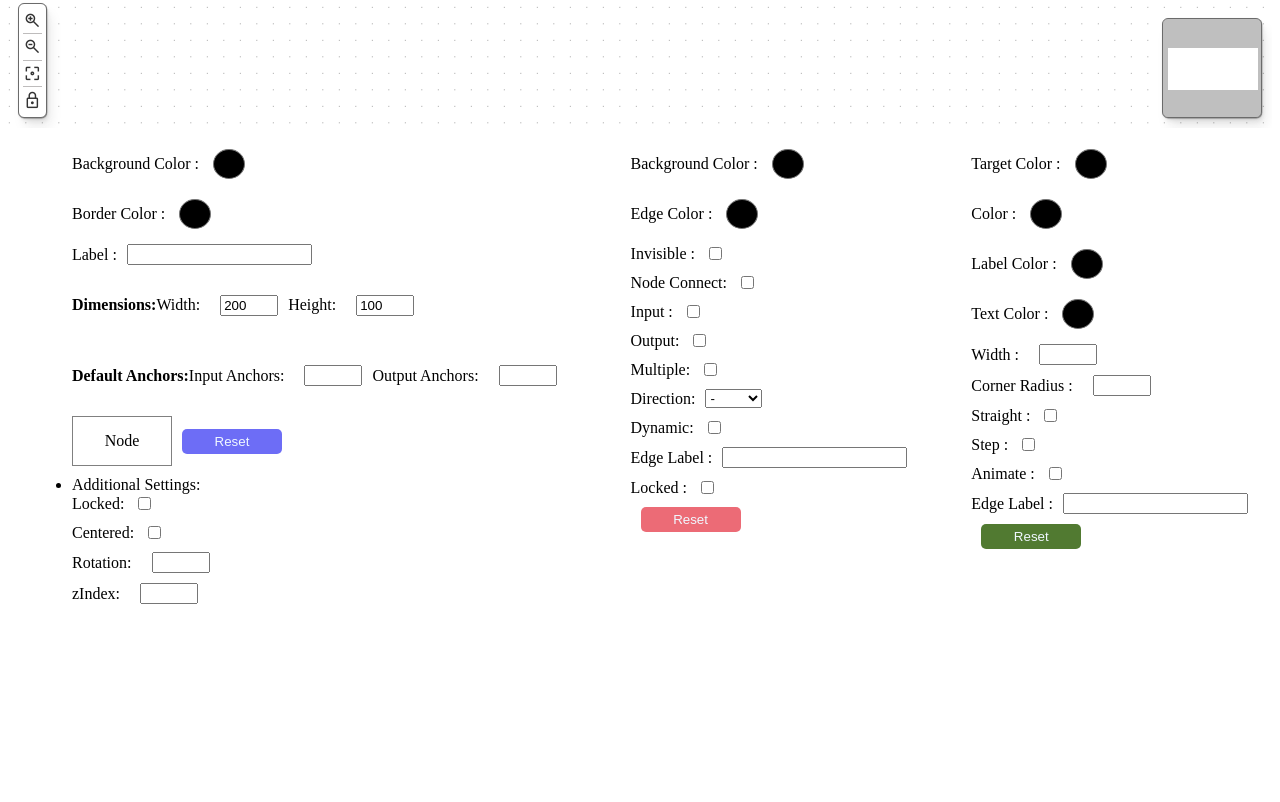
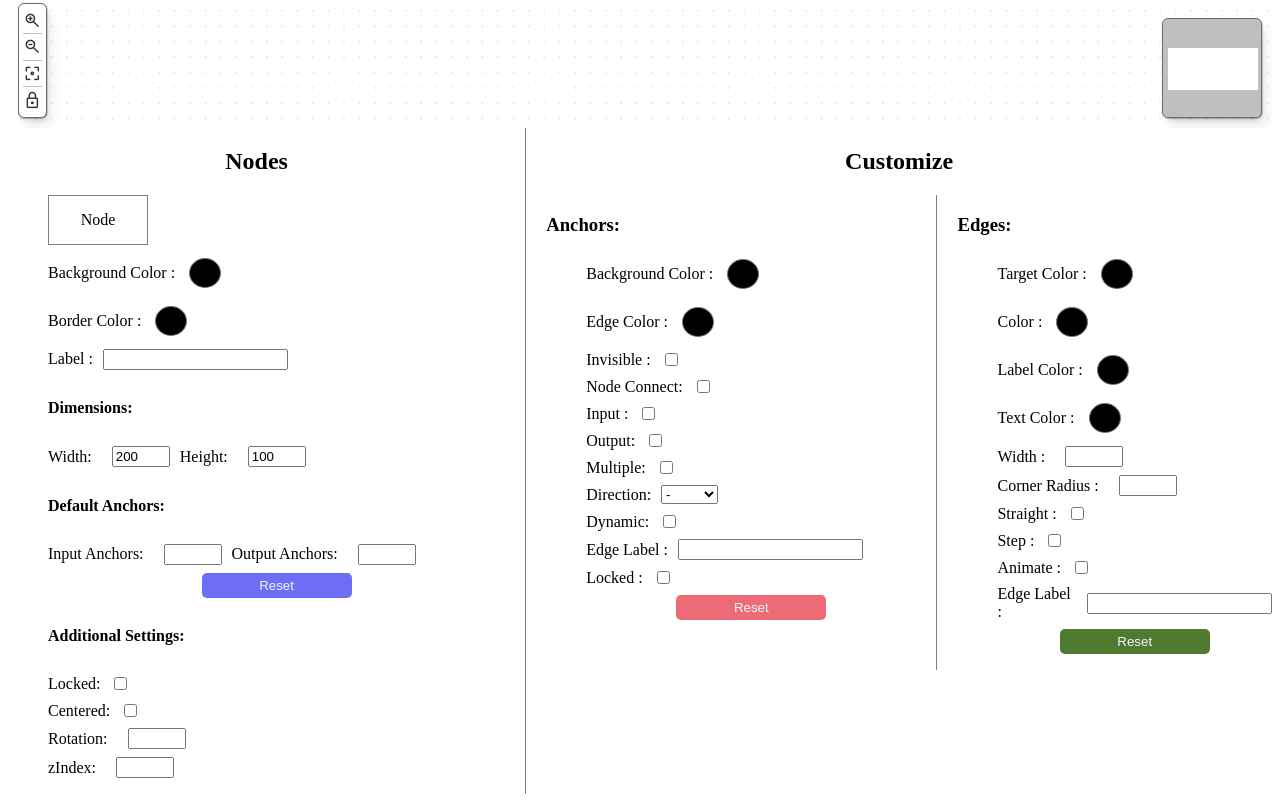
Before and after one commit to open-source-labs/Svelvet, a SvelteKit app: page /drawer in a window 1280 px wide. Shown: the part 480-1282 px from the top of the page. Before the commit the page ends 1108 px from the top, so only its background shows below. Built offline with nearby package versions, Linux system fonts and the light colour scheme.

Commit message:
edge functionality fix part-1
Co-authored-by: Wesley Waters <https://github//Wesley-Waters>
Co-authored-by: Rathna Chinthalapalli <https://www.github.com/rathna.git>

```diff
--- a/src/routes/drawer/+page.svelte
+++ b/src/routes/drawer/+page.svelte
@@ -3,8 +3,9 @@
    import ThemeToggle from '$lib/components/ThemeToggle/ThemeToggle.svelte';
    import type { NodeConfig, CSSColorString, Direction} from '$lib/types';
 
-   let nodes: NodeConfig[] = [];
-   let anchors: any[] = [];
+   let defaultNodes: NodeConfig[] = [];
+   let customNodes: NodeConfig[] = [];
+   let anchors: any = {};
    let dropped_in :boolean;
 
    // types for node creation
@@ -32,6 +33,7 @@
    let edgeColor: CSSColorString | undefined;
    let anchorLocked: boolean | undefined;
    let anchorBgColor: CSSColorString | undefined;
+
 
    //types for edge creation
    let edgeWidth: number | undefined;
@@ -91,21 +93,28 @@
                 if(vals[i]) nodeProps[names[i]] = vals[i];
             }
         }
+
         // Add props to node if they exist
         addProp(nodePropNames, nodePropsArray, nodeProps);
-        nodes = [...nodes, {...nodeProps}];
 
          // Object that stores properties for the created anchor
         const anchorProps: any = {};
         // Array of property names and values for anchor
-        const anchorPropNames: any[] = ['invisible', 'nodeConnect', 'input', 'output', 'multiple', 'direction', 'dynamic', 'edgeLabel', 'edgeColor', 'locked', 'bgColor'];
-        const anchorPropsArray: any[] = [invisible, nodeConnect, input, output, multiple, direction, dynamic, anchorEdgeLabel, edgeColor, anchorLocked, anchorBgColor];
+        const anchorPropNames: any[] = ['invisible', 'nodeConnect', 'input', 'output', 'multiple', 'dynamic', 'edgeLabel', 'edgeColor', 'locked', 'bgColor'];
+        const anchorPropsArray: any[] = [invisible, nodeConnect, input, output, multiple, dynamic, anchorEdgeLabel, edgeColor, anchorLocked, anchorBgColor];
         // Adds props to anchor if they exist
         addProp(anchorPropNames, anchorPropsArray, anchorProps);
-        anchors = [...anchors, {...anchorProps}]
+        // If props were given to create an anchor, an anchor has been created
+        if (Object.keys(anchorProps).length) {
+            customNodes = [...customNodes, {...nodeProps}]
+            anchors = anchorProps;
             console.log(anchors)
+        } else {
+            defaultNodes = [...defaultNodes, {...nodeProps}];
         }
-    // Button clicks for Nodes
+    }
+
+    // Button clicks for defaultNodes
     const handleNodeResetButtonClick = (e: any) => {
 		bgColor = undefined;
 	 	borderColor = undefined;
@@ -176,6 +185,8 @@
         edgeColor = undefined;
         anchorLocked = undefined;
         anchorBgColor = undefined;
+
+        anchors = {};
 	}
 
     //Button clicks for Edges
@@ -212,24 +223,33 @@
 	on:dragenter={handleDragEnter}
 	on:dragleave={handleDragLeave}
 	on:drop={handleDragDrop}
-    on:dragover = {onDragOver}
->
-	<Svelvet height={600} zoom={0.75} minimap controls>
-		{#each nodes as node}
+    on:dragover = {onDragOver}>
+
+
+<Svelvet height={600} zoom={0.70} minimap controls>
+    {#each defaultNodes as node}
+        <Node {...node} drop="cursor"/>
+    {/each}
+    {#each customNodes as node}
         <Node {...node} drop="cursor">
-                {#each anchors as anchor}
-                    <Anchor {...anchor}></Anchor>
-                {/each}
+                <Anchor {...anchors}></Anchor>
         </Node>
     {/each}
     <ThemeToggle main=light alt=dark slot='toggle'/>
 </Svelvet>
+
+
+
 </div>
 
 
 <div id='drawerContainer'>
     <div id='nodeContainer'>
+        <h2>Nodes </h2>
         <ul>
+            <li class='list-item'>
+                <div class='defaultNodes' draggable='true' on:dragstart={handleDragStart} on:dragend={handleDragEnd}> Node </div>
+            </li>
             <li class='list-item'>
                 <label for='bgColor'>Background Color : </label>
                 <input id='bgColor' class='colorWheel' type='color' bind:value={bgColor}>
@@ -242,25 +262,31 @@
                 <label for='label'>Label : </label>
                 <input id='label' type="text" bind:value={label}>
             </li>
+            <li class='list-item'>
+                <h4>Dimensions: </h4>
+            </li>
             <li class="list-item">
-                <h4>Dimensions: </h4>
                 <label for='width'>Width:</label>
                     <input id='width' class='inputField' type='input' bind:value={width}>
                 <label for='height'>Height:</label>
                     <input id='height' class='inputField' type='input' bind:value={height}>
             </li>
+            <li class='list-item'>
+                <h4>Default Anchors: </h4>
+            </li>
             <li class="list-item">
-                <h4>Default Anchors: </h4>
                 <label for="inputAnchor">Input Anchors: </label>
                 <input id='inputAnchor' class='inputField' type="number" bind:value={inputs}>
                 <label for="outputAnchor">Output Anchors: </label>
                 <input id='outputAnchor' class='inputField' type="number" bind:value={outputs}>
             </li>
+
             <li class='list-item'>
-                <div class='nodes' draggable='true' on:dragstart={handleDragStart} on:dragend={handleDragEnd}> Node </div>
                 <button class ='nodeResetBtn btn' on:click|stopPropagation={handleNodeResetButtonClick}>Reset</button>
             </li>
-            <li>Additional Settings: </li>
+            <li class='list-item'>
+                <h4>Additional Settings:</h4>
+            </li>
             <li class='list-item'>
                 <label for='locked'>Locked: </label>
                 <input id='label' type="checkbox" bind:value={locked} on:change={handleLockedButtonClick}>
@@ -280,7 +306,15 @@
 
         </ul>
     </div>
+    <div id='customContainer'>
+        <div id="customHeading">
+            <h2>Customize</h2>
+        </div>
+       <div id="innerContainer">
+
       <div id='anchorContainer'>
+
+        <h3>Anchors:</h3>
         <ul>
             <li class='list-item'>
                 <label for='anchorBgColor'>Background Color : </label>
@@ -340,6 +374,7 @@
         </ul>
     </div>
     <div id="edgeContainer">
+        <h3>Edges:</h3>
         <ul>
             <li class='list-item'>
                 <label for='targetColor'>Target Color : </label>
@@ -388,45 +423,45 @@
         </ul>
     </div>
     </div>
-
-
-
-
-
-
-
+    </div>
+</div>
 
 
 <style>
+
+    /* General Styling */
     #drawerContainer{
         display: flex;
-        flex-direction: row;
-        justify-content: space-evenly;
+        position: relative;
+        overflow-y: auto;
+        width: 100%;
+    }
+
+    #customHeading{
+        margin: auto;
+        display: block;
+        text-align: center;
+    }
+
+    #customContainer{
+        width: 60%;
+    }
+
+    #innerContainer{
+       display: flex;
+
     }
 
     label {
         margin-right: 10px;
     }
 
-    /* nodeContainer Styling */
-    .nodes{
-        box-sizing: border-box;
-
-
-        display: flex;
-        align-items: center;
-        justify-content: center;
-        height: 50px;
-        width: 100px;
-        border: 1px solid gray;
-        cursor: pointer;
-    }
     .list-item{
         display: flex;
         flex-direction: row;
         align-items: center;
         list-style: none;
-        margin-bottom: 10px;
+        margin-bottom: 8px;
     }
     .colorWheel{
         -webkit-appearance: none;
@@ -454,26 +489,56 @@
     }
 
     .btn {
-        width: 100px;
-
+        width: 150px;
         color: aliceblue;
         padding: 5px;
-        margin-left: 10px;
+        margin: auto;
         border: none;
         border-radius: 5px;
         cursor: pointer;
+
     }
+
+    /* nodeContainer Styling */
+    #nodeContainer{
+        width: 40%;
+        padding-right: 20px;
+        border-right: 1px solid gray;
+    }
+
+    #nodeContainer h2{
+        text-align: center;
+    }
+    .defaultNodes{
+        box-sizing: border-box;
+        display: flex;
+        align-items: center;
+        justify-content: center;
+        height: 50px;
+        width: 100px;
+        border: 1px solid gray;
+        cursor: grab;
+    }
+
     .nodeResetBtn{
         background-color: rgb(109, 109, 246);
     }
-    /* --------- */
+
     /* Anchor Styling  */
-
+    #anchorContainer{
+        width: 50%;
+        margin-left: 20px;
+        padding-right: 20px;
+        border-right: 1px solid gray;
+    }
     .anchorResetBtn{
         background-color: rgb(236, 107, 118);
     }
 
     /* Edge Styling  */
+    #edgeContainer{
+        margin-left: 20px;
+    }
     .edgeResetBtn{
         background-color: rgb(81, 122, 49);
     }
```
Lines whose indentation alone changed are shown as unchanged.
